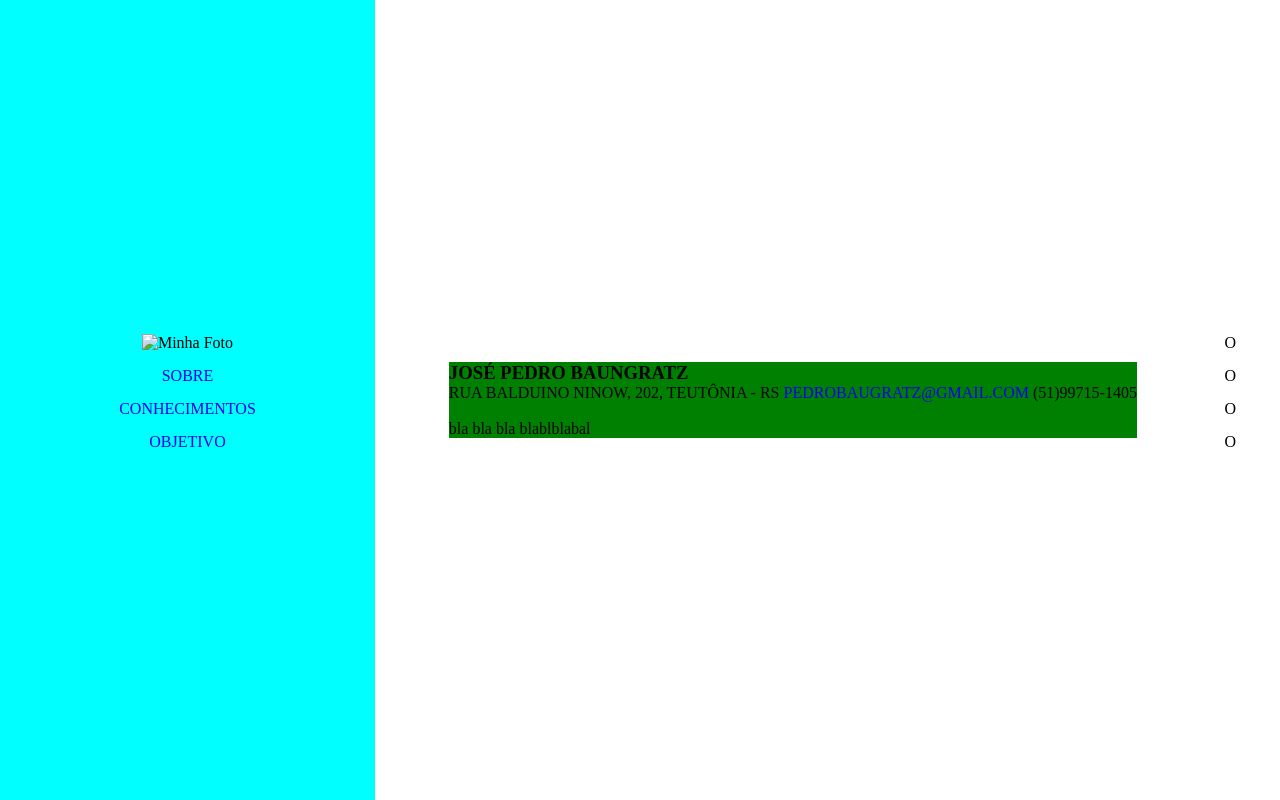
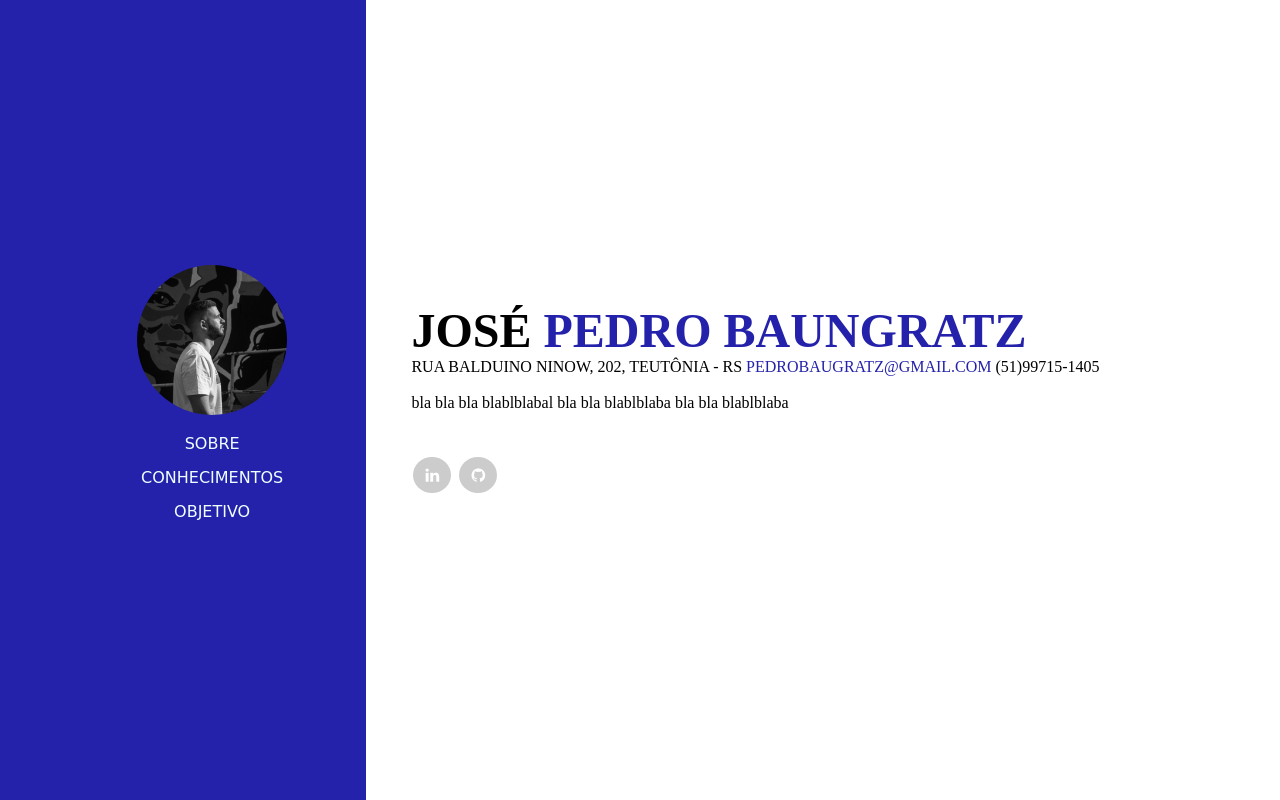
Before and after one commit to josepedrobaun/av_final_front_l, a plain HTML site: page pages/index.html in a window 1280 px wide. Drawn offline with Linux system fonts and the light colour scheme; a web font is replaced by a local one.

Commit message:
Página conhecimentos e objetivos criadas, novas estilizações

```diff
--- a/css/style.css
+++ b/css/style.css
@@ -5,19 +5,21 @@
 }
 
 header {
-    height: 100vh;
     display: flex;
     align-items: center;
     width: 30%;
-    background-color: aqua;
+    background-color: rgb(36, 34, 170);
 }
 
 body {
-    min-height: 100%;
+    width: 100%;
 }
 
 .menu {
+    display: flex;
+    width: 25%;
     text-align: center;
+    font-family: 'DynaPuff', cursive;
 }
 
 main {
@@ -30,24 +32,78 @@ ul {
     padding: 0;
   }
 
+li {
+    margin-bottom: 15px;
+}
+
 a {
+    color: azure;
     text-decoration: none;
 }
 
-li {
-    margin-bottom: 15px;
+a:hover {
+    color: #ccc;
 }
+
+h1 {
+    font-size: 48px;
+}
+
+h4 {
+    font-weight: 500;
+}
+
+img {
+    border-radius: 100%;
+    width: 150px;
+}
+
+.circle-icons {
+    padding: 10px; /* espaçamento */
+    font-size: 18px; /* tamanho do icone */
+    width: 18px; /* tamanho do fundo */
+    text-align: center;
+    text-decoration: none;
+    margin: 5px 2px; /* espaçamento entre eles */
+    border-radius: 100%;
+    background: #ccc; /* cor do fundo */
+    color: #fff; /*cor do icone */
+
+  }
+
+  .circle-icons:hover {
+    background: #f0e9e9; /*  cor de fundo com mouse encima */
+    color: #ccc;  /* cor do icone com mouse encima */
+    opacity: 0.9;
+  }
+
 
 /*CSS INDEX*/
 .body-profile {
     height: 100vh;
     display: flex;
-    align-items: center;
-    width: 70%;
-    padding-left: 30px;
+    flex-direction: column;
+    justify-content: center;
+    width: 75%;
 }
 
-.personal-information {
-    text-align: left;
-    background-color: green;
+.information {
+    width: 90%;
 }
+
+.icons {
+    margin-top: 40px;
+}
+
+/*CSS CONHECIMENTOS AND OBJETIVOS*/
+.information-know {
+    width: 90%;
+    color: grey;
+    font-size: 38px;
+}
+
+.information-obj {
+    width: 90%;
+    color: grey;
+    font-size: 25px;
+}
--- a/pages/index.html
+++ b/pages/index.html
@@ -5,6 +5,10 @@
     <meta http-equiv="X-UA-Compatible" content="IE=edge">
     <meta name="viewport" content="width=device-width, initial-scale=1.0">
     <link rel="stylesheet" href="../css/style.css">
+    <link rel="preconnect" href="https://fonts.googleapis.com">
+    <link rel="preconnect" href="https://fonts.gstatic.com" crossorigin>
+    <link href="https://fonts.googleapis.com/css2?family=DynaPuff&display=swap" rel="stylesheet">
+    <link rel="stylesheet" href="https://cdnjs.cloudflare.com/ajax/libs/font-awesome/4.7.0/css/font-awesome.min.css" />
     <title>Sobre</title>
 </head>
 <body>
@@ -13,7 +17,7 @@
         <header>
             <nav class="menu">
                 <ul>
-                    <li><img src="" alt="Minha Foto"></li>
+                    <li><img src="../assets/images/image.jpg" alt="Minha Foto"></li>
                     <li><a href="index.html">SOBRE</a></li>
                     <li><a href="conhecimentos.html">CONHECIMENTOS</a></li>
                     <li><a href="objetivos.html">OBJETIVO</a></li>
@@ -23,24 +27,18 @@
 
         <section class="body-profile">
             <!--Informações pessoais - Principal-->
-            <article class="personal-information">
-                <h1>JOSÉ PEDRO BAUNGRATZ</h1>
-                <p>RUA BALDUINO NINOW, 202, TEUTÔNIA - RS <a href="mailto:pedrobaungratz@gmail.com" target="_blank">PEDROBAUGRATZ@GMAIL.COM</a>  (51)99715-1405</p>
+            <article class="information">
+                <h1>JOSÉ <span style="color: rgb(36, 34, 170);">PEDRO BAUNGRATZ</span></h1>
+                <h4>RUA BALDUINO NINOW, 202, TEUTÔNIA - RS <a href="mailto:pedrobaungratz@gmail.com" target="_blank" style="color: rgb(36, 34, 170);">PEDROBAUGRATZ@GMAIL.COM</a>  (51)99715-1405</h4>
                 <br>
 
-                <p>bla bla bla blablblabal</p>
+                <p>bla bla bla blablblabal  bla bla blablblaba bla bla blablblaba</p>
+                <!--Ícones da Rede Social-->
+                <div class="icons">
+                    <a href="https://www.linkedin.com/in/jos%C3%A9-pedro-baungratz-879a47181/" class="circle-icons fa fa-linkedin"></a>
+                    <a href="https://github.com/josepedrobaun" class="circle-icons fa fa-github"></a>
+                </div>
             </article>
-            <br>
-
-            <!--Ícones da Rede Social-->
-            <div class="icons">
-                <ul>
-                    <li>O</li>
-                    <li>O</li>
-                    <li>O</li>
-                    <li>O</li>
-                </ul>
-            </div>
         </section>
     </main>
 </body>
```
Also changed, not shown: pages/conhecimentos.html (+31 -1 lines), pages/objetivos.html (+41 -0 lines), assets/images/image.jpg (added).
